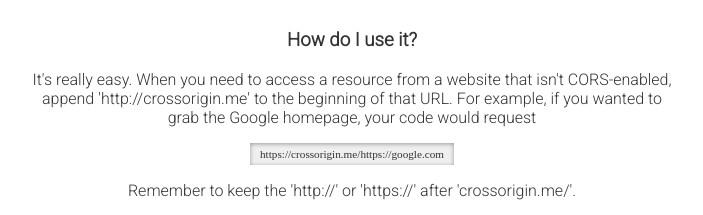
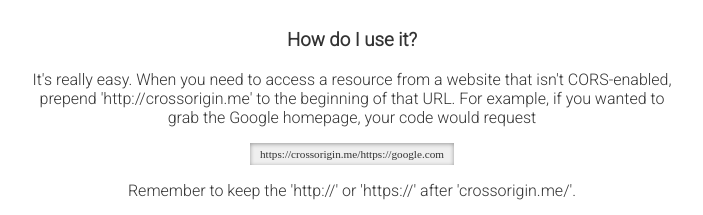
Before and after one commit to hyperobject/crossorigin.me, a website: page index.html in a window 1280 px wide. Shown: the part 381-596 px from the top of the page, 288-991 px from the left. Drawn offline with nearby package versions, Linux system fonts and the light colour scheme; a script that the page names is missing; a web font is replaced by a local one.

Commit message:
Fix #58
critical urgent hotfix

```diff
--- a/index.html
+++ b/index.html
@@ -162,7 +162,7 @@ code {
 <p>A <a href="https://en.wikipedia.org/wiki/Cross-origin_resource_sharing">CORS</a> proxy is a service that allows developers (probably you) to access resources from other websites, without having to own that website. </p>
 <br />
 <h3><a name="how" href="#how">How do I use it?</a></h3>
-<p>It's really easy. When you need to access a resource from a website that isn't CORS-enabled, append 'http://crossorigin.me' to the beginning of that URL. For example, if you wanted to grab the Google homepage, your code would request</p>
+<p>It's really easy. When you need to access a resource from a website that isn't CORS-enabled, prepend 'http://crossorigin.me' to the beginning of that URL. For example, if you wanted to grab the Google homepage, your code would request</p>
 <code>
 https://crossorigin.me/https://google.com
 </code>
```
